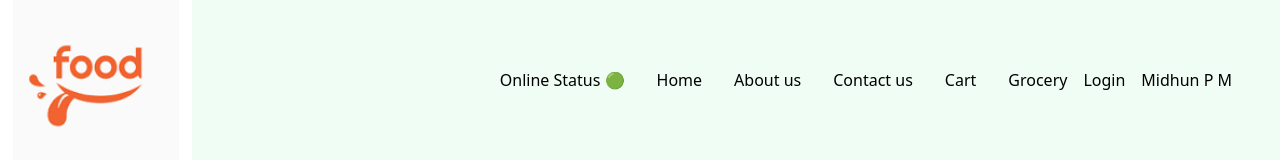
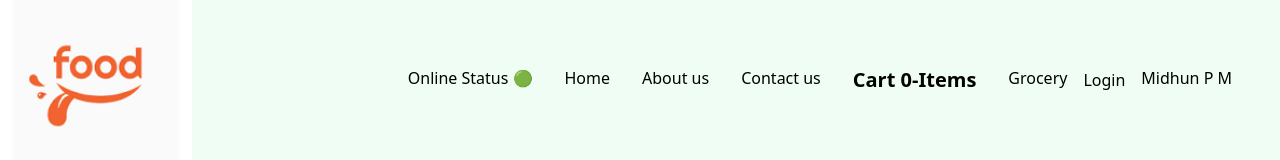
Before and after one commit to midhun2208/Food-App-NamasteReact, a React (Vite) app: page /resturants/1 in a window 1280 px wide. Shown: the top 160 px of the page. Built offline with nearby package versions, Linux system fonts and the light colour scheme; no server answers.

Commit message:
Food Namaste React Ep-12

```diff
--- a/src/Components/Header.jsx
+++ b/src/Components/Header.jsx
@@ -3,13 +3,16 @@ import { LOGO_URL } from "../Utils/Constans";
 import { Link } from "react-router-dom";
 import useOnlineStatus from "../Utils/useOnlineStatus";
 import UserContext from "../Utils/UserContext";
+import { useSelector } from "react-redux";
 
 
 const Header = () => {
   const [btnName, setBtnName] = useState("Login");
   const onlineStatus = useOnlineStatus()
   const {loggedInUser} = useContext(UserContext)
-  console.log(loggedInUser);
+  // console.log(loggedInUser);
+  const cart = useSelector((store)=>store.cart.items)
+  // console.log(cart);
 
   return (
     <div className="flex justify-between shadow-xl sm:bg-gray-100 lg:bg-green-50">
@@ -22,7 +25,7 @@ const Header = () => {
           <li className="px-4"><Link to={'/'} >Home</Link></li>
           <li className="px-4"><Link to='/about'>About us</Link></li>
           <li className="px-4"><Link to='contact'>Contact us</Link></li>
-          <li className="px-4">Cart</li>
+          <li className="px-4 font-bold text-xl"> Cart {cart.length}-Items</li>
           <li className="px-4"><Link to='/grocery'>Grocery</Link></li>
           <button
             className="btn-login"
--- a/src/Components/ItemList.jsx
+++ b/src/Components/ItemList.jsx
@@ -1,9 +1,17 @@
+import { useDispatch } from "react-redux";
 import { CDN_URL } from "../Utils/Constans";
+import { addItem } from "../Utils/cartSlice";
 
 const ItemList = ({ items }) => {
   //   console.log(items);
 
   if (items.length === 0) return <></>;
+  const dispatch = useDispatch()
+
+  const handleAdd=(item)=>{
+
+  }
+
 
   return (
     <div>
@@ -27,7 +35,7 @@ const ItemList = ({ items }) => {
 
             <div className="w-3/12 py-2">
               <div className="absolute mx-8 mt-[102px]">
-                <button className="p-2 px-5 bg-white text-green-500 rounded-lg shadow-md">
+                <button className="p-2 px-5 bg-white text-green-500 rounded-lg shadow-md" onClick={()=>dispatch(addItem(item))} >
                   ADD
                 </button>
               </div>
```
Also changed, not shown: 1 other file (tests, documents, lock files or other folders).
